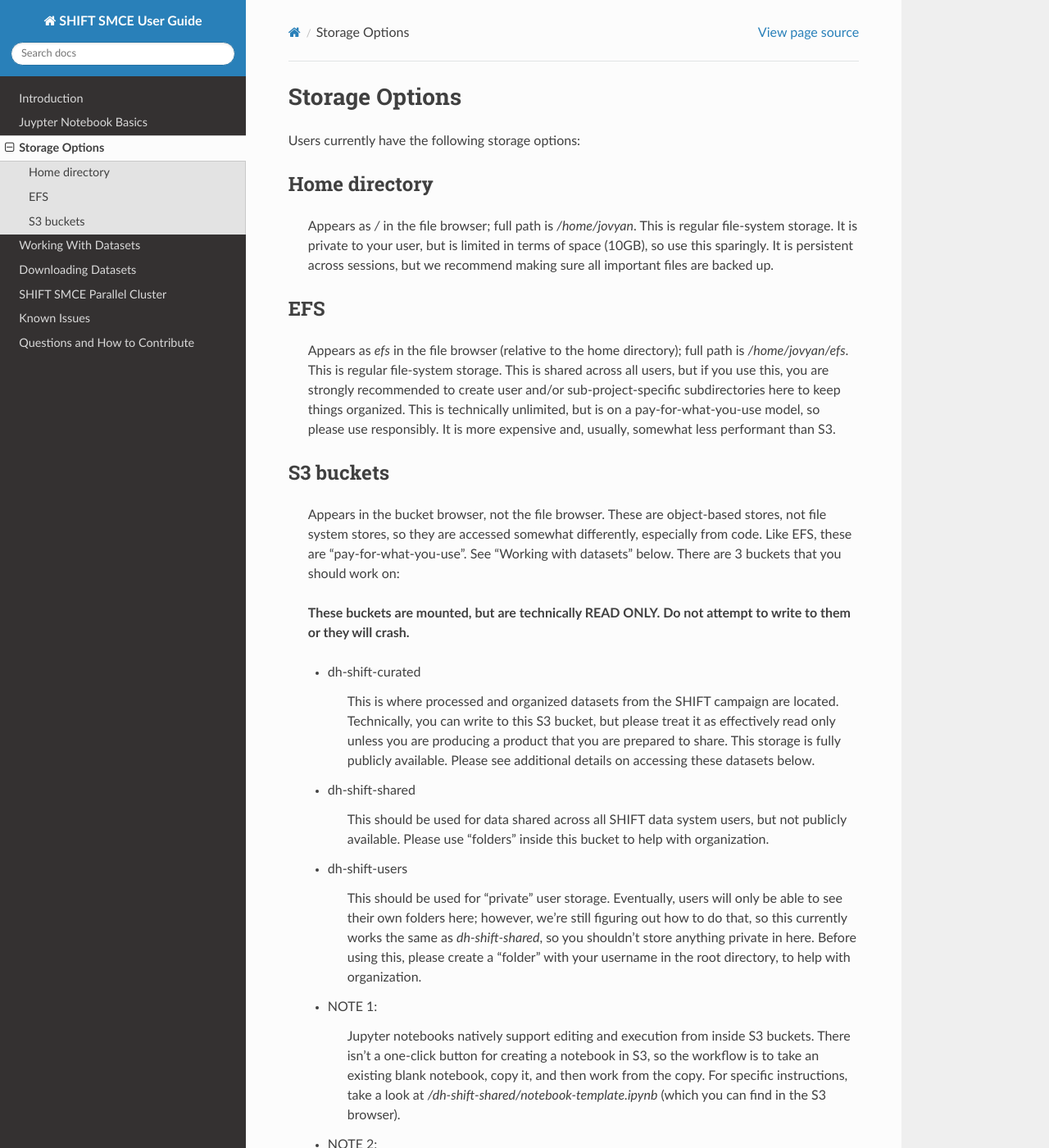
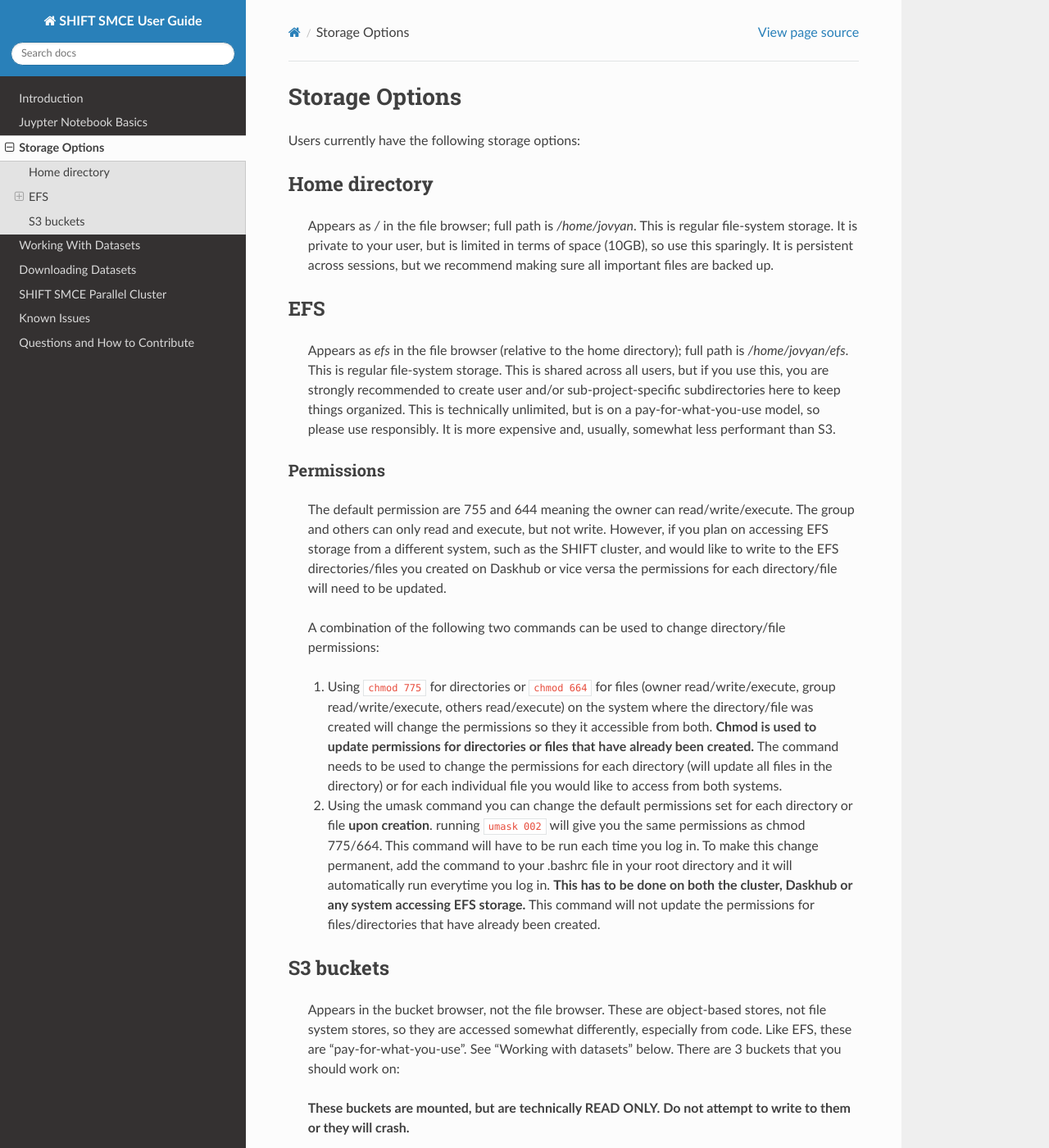
Before and after one commit to EvanDLang/SHIFT-SMCE-User-Guide, a Sphinx documentation site: the page built from docs/source/pages/storage_options.rst, in a window 1280 px wide and 1400 px high. Shown: the whole window at 82% size. Built offline with Sphinx 7.4.7 and the Read the Docs theme 2.0.0, drawn with Linux system fonts in a browser that asks for light colours.

Commit message:
Added information to the EFS storage options in storage_options.rst and shift_smce_parallel_cluster.rst. A section was added detailing how to update permissions.

```diff
--- a/docs/source/pages/shift_smce_parallel_cluster.rst
+++ b/docs/source/pages/shift_smce_parallel_cluster.rst
@@ -141,6 +141,8 @@
     to create user and/or sub-project-specific subdirectories here to keep things organized.
     This is technically unlimited, but is on a pay-for-what-you-use model, so please use responsibly.
     This can be accessed by both the cluster and the Jupyter Lab environment.
+
+    **Read the information about directory and file** :ref:`permissions` **if you plan on using EFS storage**
 
 
 Data
--- a/docs/source/pages/storage_options.rst
+++ b/docs/source/pages/storage_options.rst
@@ -12,6 +12,8 @@
     so use this sparingly. It is persistent across sessions,
     but we recommend making sure all important files are backed up.
 
+
+
 EFS
 ---
 
@@ -21,6 +23,28 @@
     subdirectories here to keep things organized. This is technically unlimited,
     but is on a pay-for-what-you-use model, so please use responsibly.
     It is more expensive and, usually, somewhat less performant than S3.
+
+.. _permissions:
+
+Permissions
+^^^^^^^^^^^
+
+    The default permission are 755 and 644 meaning the owner can read/write/execute. The group and others can only
+    read and execute, but not write. However, if you plan on accessing EFS storage from a different system, such as the SHIFT cluster, and would like to write to the
+    EFS directories/files you created on Daskhub or vice versa the permissions for each directory/file will need to be updated.
+
+
+    A combination of the following two commands can be used to change directory/file permissions:
+
+    #. Using :code:`chmod 775` for directories or :code:`chmod 664` for files (owner read/write/execute, group read/write/execute, others read/execute) on the system where the directory/file was created will change the permissions so they it accessible
+       from both. **Chmod is used to update permissions for directories or files that have already been created.** The command needs to be used to change the permissions for each directory (will update all files in the
+       directory) or for each individual file you would like to access from both systems.
+
+    #. Using the umask command you can change the default permissions set for each directory or file **upon creation**.
+       running :code:`umask 002` will give you the same permissions as chmod 775/664. This command will have to be run each time you
+       log in. To make this change permanent, add the command to your .bashrc file in your
+       root directory and it will automatically run everytime you log in. **This has to be done on both the cluster, Daskhub or any system accessing EFS storage.**
+       This command will not update the permissions for files/directories that have already been created.
 
 .. _s3_buckets:
 
```
